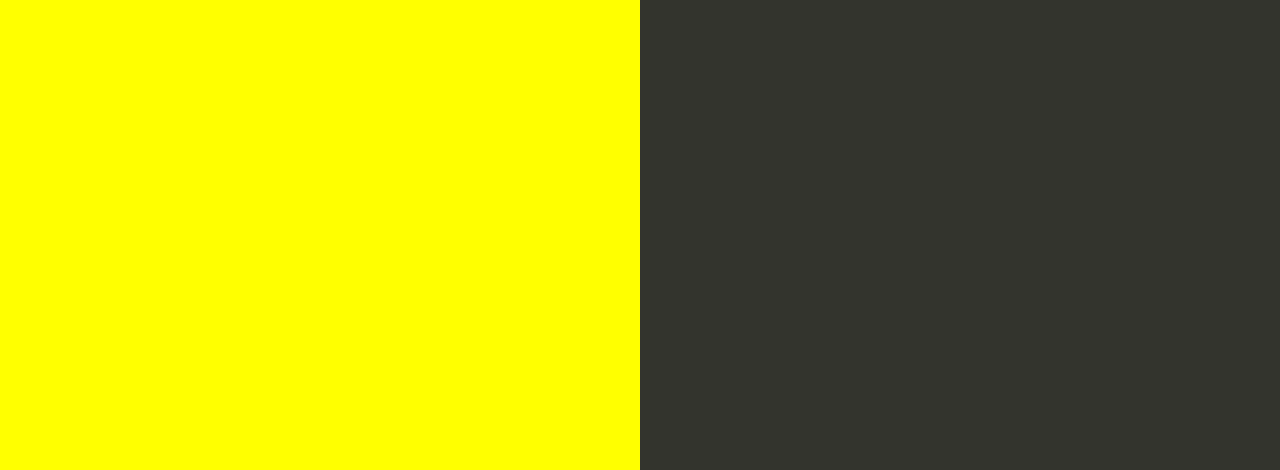
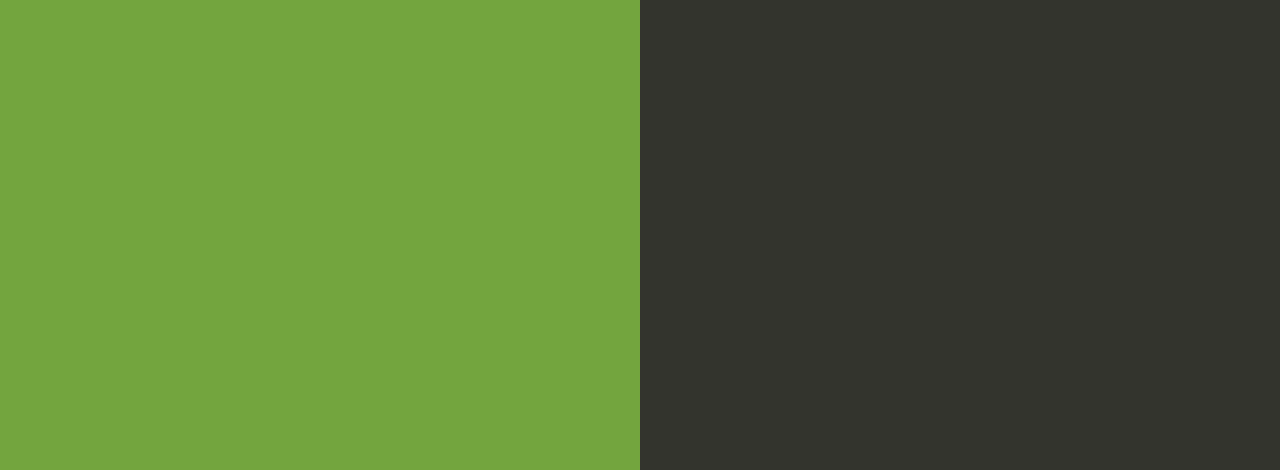
Before and after one commit to lavkushautomate39/elasticbeanstalk, a website: page index.html in a window 1280 px wide. Shown: the part 330-800 px from the top of the page. Drawn offline with Linux system fonts and the light colour scheme.

Commit message:
color update

```diff
--- a/index.html
+++ b/index.html
@@ -35,7 +35,7 @@
 
         text-align: right;
         padding-top: 11em;
-        background-color: yellow;
+        background-color: #73A53E;
 
       }
       .textColumn p {
```
